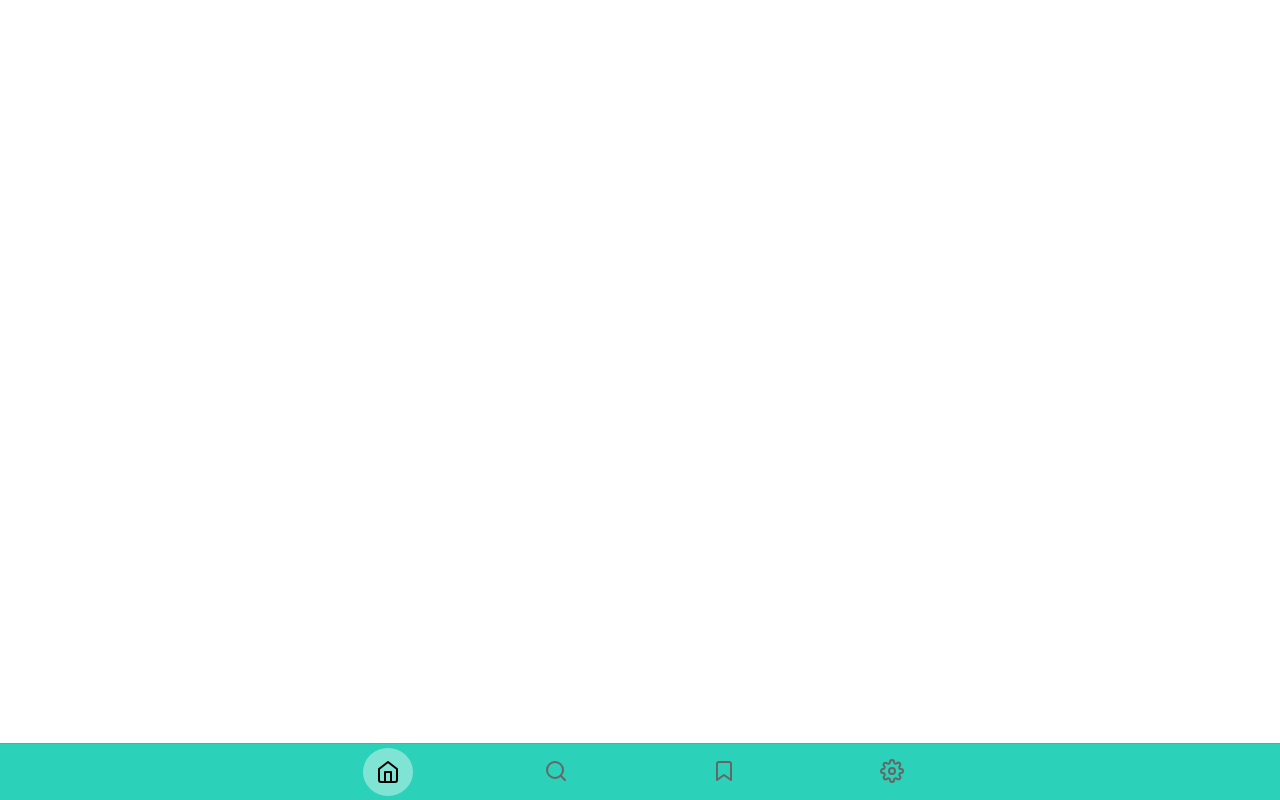
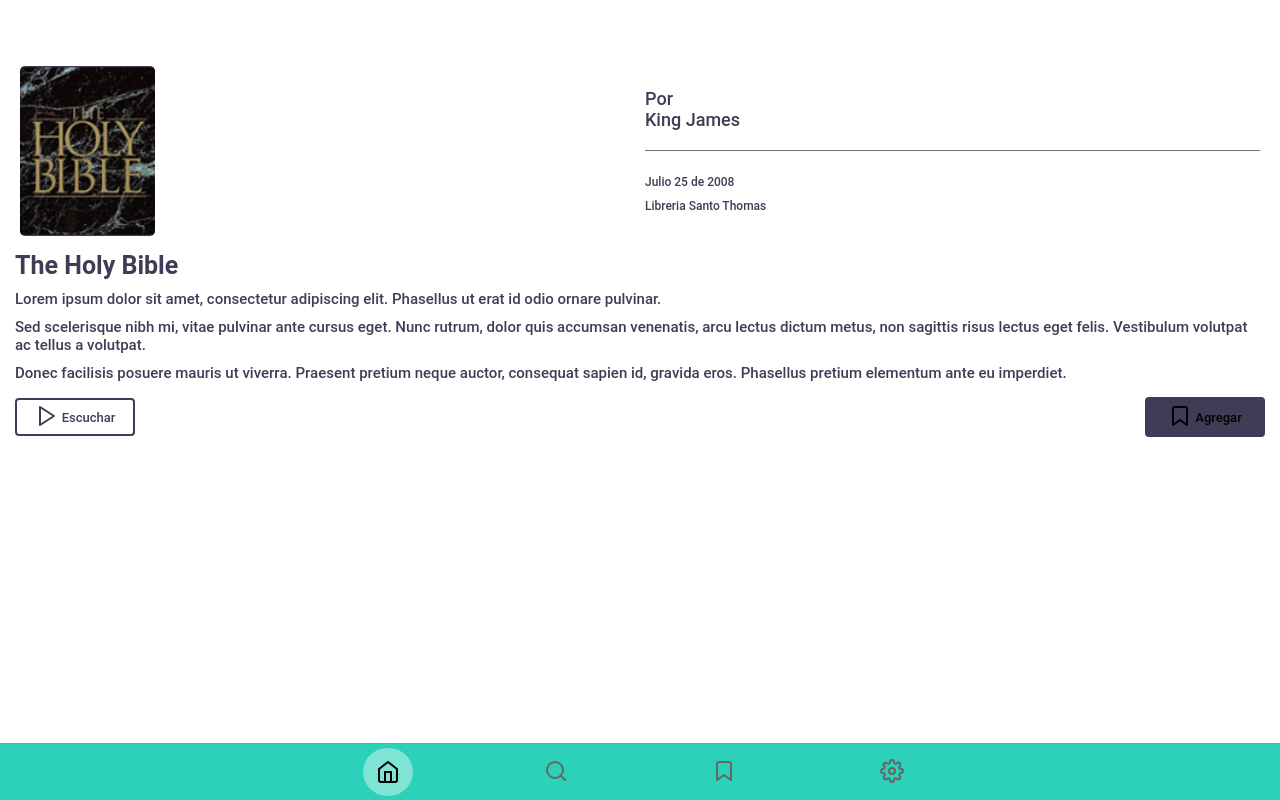
Before and after one commit to code-bryan/book-app, a React (Create React App) app: page /home/book in a window 1280 px wide. Built offline with nearby package versions, Linux system fonts and the light colour scheme.

Commit message:
finish book page

```diff
--- a/src/components/App.tsx
+++ b/src/components/App.tsx
@@ -43,7 +43,7 @@ const App: React.FC = () => (
             <Route path="/home" component={Home} exact={true} />
             <Route path="/new-books" component={NewBookList} exact={true} />
             <Route path='/discover' component={Discover} exact={true} />
-            <Route path="/book" component={Book} exact={true} />
+            <Route path="/home/book" component={Book} exact={true} />
 
             {/* search routes */}
             <Route path="/search" component={Search} exact={true} />
--- a/src/components/molecules/BookDetails.tsx
+++ b/src/components/molecules/BookDetails.tsx
@@ -26,6 +26,10 @@ const DetailsContainer = styled.div`
 const Section = styled.div`
     padding: 20px 0;
 
+    &.small {
+        padding: 10px 0;
+    }
+
     &.underline {
         border-bottom: 0.5px solid #707070;
     }
@@ -35,15 +39,19 @@ const TextDate = styled.div`
     margin-bottom: 5px;
 `;
 
-const BookDetails: React.FC = () => {
+interface IProps {
+    actionButton?: React.ReactNode;
+}
+
+const BookDetails: React.FC<IProps> = ({ actionButton }) => {
     return (
         <Container>
             <ImageContainer>
-                <Image src={Img} height={175} width={135} />
+                <Image src={Img} height={170} width={135} />
             </ImageContainer>
 
             <DetailsContainer>
-                <Section className="underline">
+                <Section className={`underline ${actionButton ? "small" : ''}`} >
                     <Text size={18} color="secondary" weight={500} whiteSpace="break-spaces">
                         Por
                         <br />
@@ -52,12 +60,14 @@ const BookDetails: React.FC = () => {
                 </Section>
 
 
-                <Section>
+                <Section className={actionButton ? "small" : '' }>
                     <TextDate>
                         <Text size={12} color="secondary"  weight={500} whiteSpace="none">Julio 25 de 2008</Text>
                     </TextDate>
                     <Text size={12} color="secondary"  weight={500} whiteSpace="none">Libreria Santo Thomas</Text>
                 </Section>
+
+                {actionButton && actionButton}
             </DetailsContainer>
         </Container>
     );
--- /dev/null
+++ b/src/components/organisms/BookToolbar.tsx
@@ -0,0 +1,24 @@
+import { IonButtons, IonHeader, IonToolbar, isPlatform } from '@ionic/react';
+import BackButton from 'components/molecules/BackButton';
+import React from 'react';
+import styled from 'styled-components';
+import Colors from 'theme/Colors';
+
+const Toolbar = styled(IonToolbar)`
+    --background: ${Colors.WHITE};
+    --border-color: transparent;
+    --padding-top: ${isPlatform('ios') ? 15 : 20}px;
+    margin: 0 10px;
+`;
+
+const BookToolbar: React.FC = () => (
+    <IonHeader mode="ios">
+        <Toolbar>
+            <IonButtons slot="start">
+                <BackButton />
+            </IonButtons>
+        </Toolbar>
+    </IonHeader>
+)
+
+export default BookToolbar;
--- a/src/components/pages/Book.tsx
+++ b/src/components/pages/Book.tsx
@@ -1,8 +1,10 @@
+import ActionButton, { ActionButtonMode } from 'components/molecules/ActionButton';
 import BookDescription from 'components/molecules/BookDescription';
 import BookDetails from 'components/molecules/BookDetails';
 import BookAction from 'components/organisms/BookAction';
 import BookTemplate from 'components/templates/BookTemplate';
 import React from 'react';
+import { Play } from 'react-feather';
 
 const Book: React.FC = () => {
     return (
--- a/src/components/pages/home/Home.tsx
+++ b/src/components/pages/home/Home.tsx
@@ -24,7 +24,7 @@ const Home: React.FC<IProps> = ({ history }) => {
   }
 
   const onBookPresHandler = (id: string) => {
-    history.push('/book');
+    history.push('/home/book');
   };
 
   return (
--- a/src/components/templates/BookTemplate.tsx
+++ b/src/components/templates/BookTemplate.tsx
@@ -1,5 +1,5 @@
-import { IonButtons, IonContent, IonHeader, IonPage, IonToolbar } from '@ionic/react';
-import BackButton from 'components/molecules/BackButton';
+import { IonContent, IonPage } from '@ionic/react';
+import BookToolbar from 'components/organisms/BookToolbar';
 import React from 'react';
 import styled from 'styled-components';
 
@@ -7,32 +7,33 @@ const Section = styled.div`
     margin: 15px 15px 0;
 `;
 
+const FirstSection = styled.div`
+    margin: 5px 15px 0;
+`;
 interface IProps {
     bookDetails: React.ReactNode;
     bookDescription: React.ReactNode;
-    bookAction: React.ReactNode;
+    bookAction?: React.ReactNode;
 }
 
 const BookTemplate: React.FC<IProps> = ({ bookDetails, bookDescription, bookAction }) => {
     return (
         <IonPage>
-            <IonHeader>
-                <IonToolbar mode="ios">
-                    <IonButtons slot="start">
-                        <BackButton />
-                    </IonButtons>
-                </IonToolbar>
-            </IonHeader>
+            <BookToolbar />
             <IonContent fullscreen>
-                <Section>
+                <FirstSection>
                     {bookDetails}
-                </Section>
+                </FirstSection>
+
                 <Section>
                     {bookDescription}
                 </Section>
-                <Section>
-                    {bookAction}
-                </Section>
+
+                {bookAction && (
+                    <Section>
+                        {bookAction}
+                    </Section>
+                )}
             </IonContent>
         </IonPage>
     );
```
